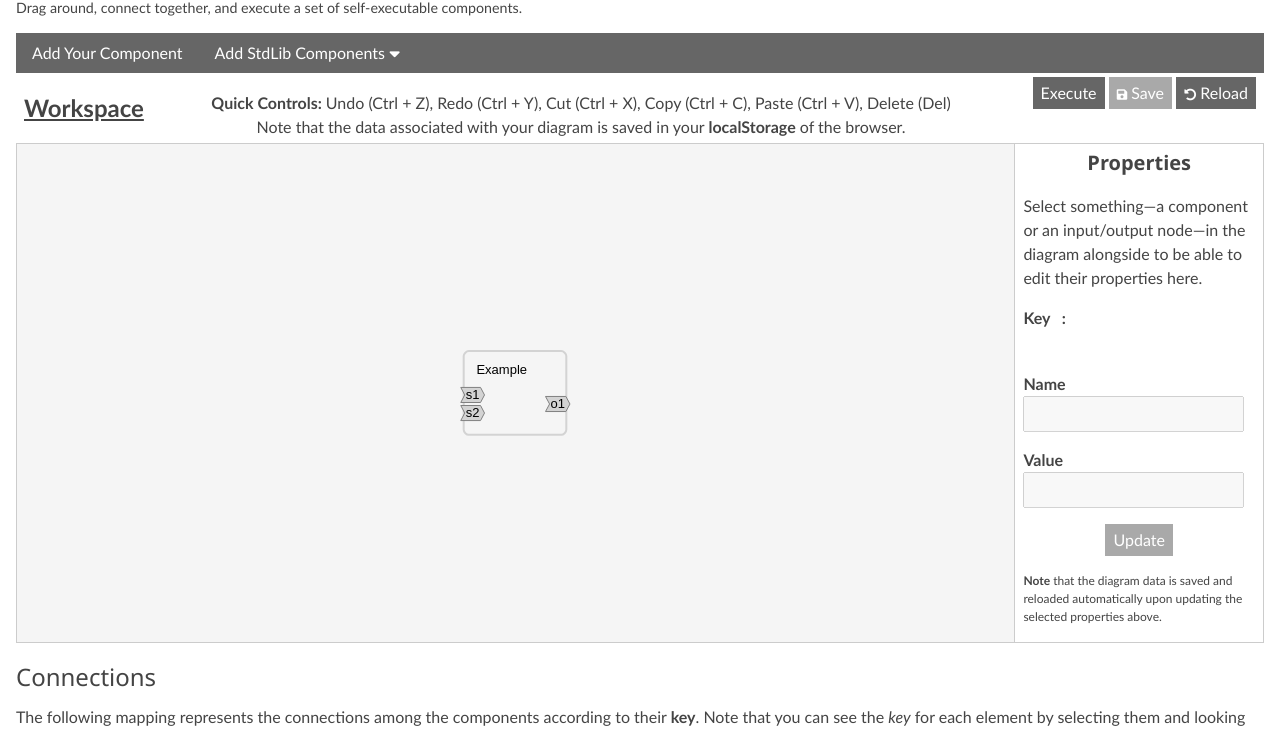
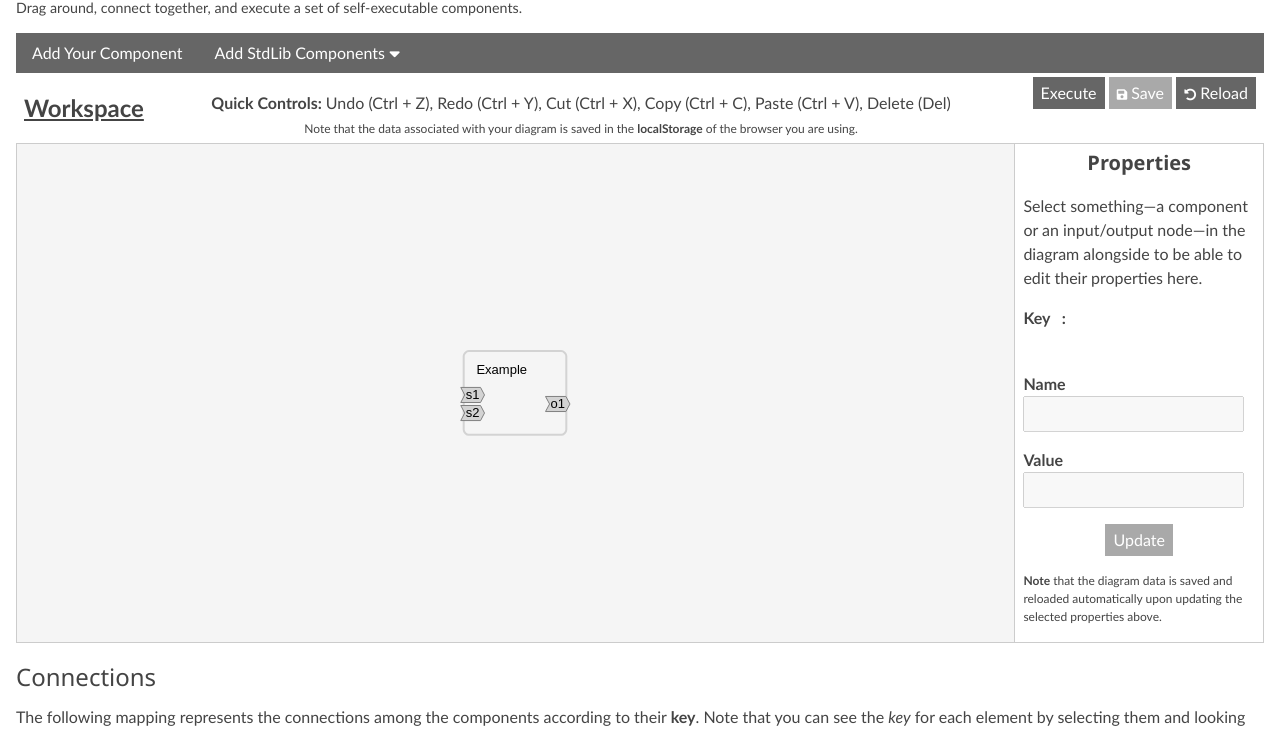
Before and after one commit to kckusal/Executable, a plain HTML site: page index.html in a window 1280 px wide. Shown: the part 55-788 px from the top of the page. Drawn offline with Linux system fonts and the light colour scheme.

Commit message:
Update index.html

```diff
--- a/index.html
+++ b/index.html
@@ -47,7 +47,7 @@
       <p class="cell center">
         <strong>Quick Controls: </strong>Undo (Ctrl + Z), Redo (Ctrl + Y), Cut (Ctrl + X), Copy (Ctrl + C), Paste (Ctrl + V), Delete (Del)
         <br/>
-        Note that the data associated with your diagram is saved in your <strong>localStorage</strong> of the browser.
+        <span class="small">Note that the data associated with your diagram is saved in the <strong>localStorage</strong> of the browser you are using.</span>
       </p>
       <div class="cell right" style="">
         <button onclick="executeAll()" class="button padding-small">Execute</button>
```
